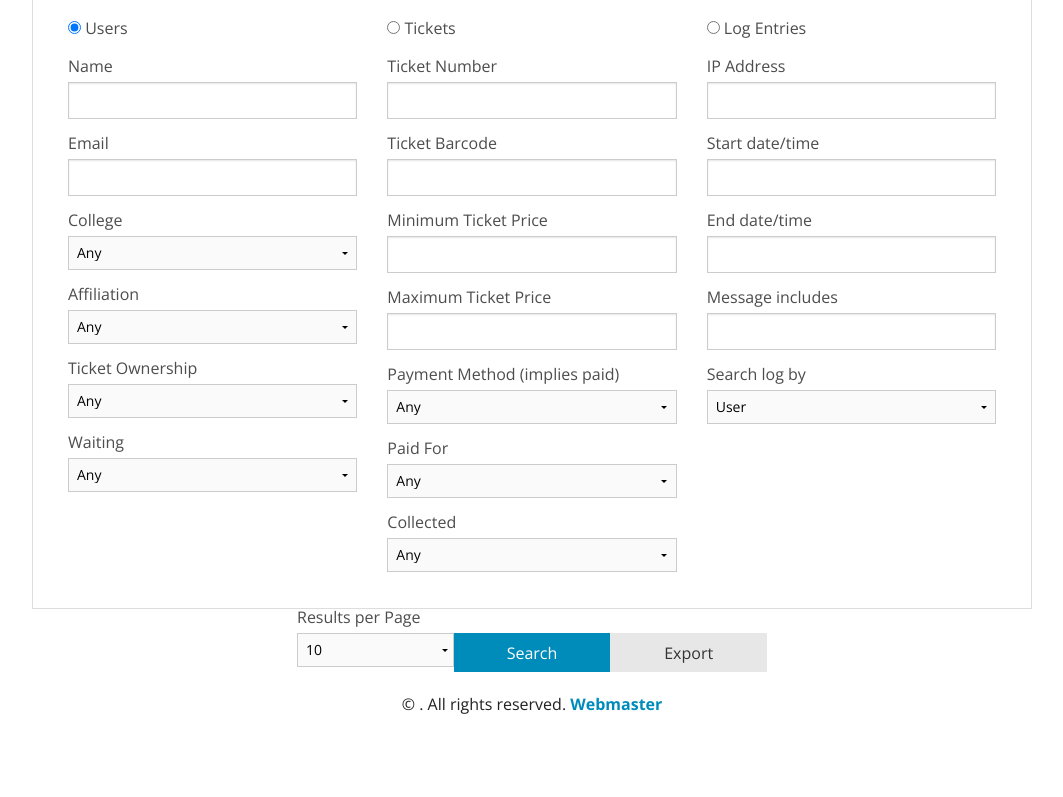
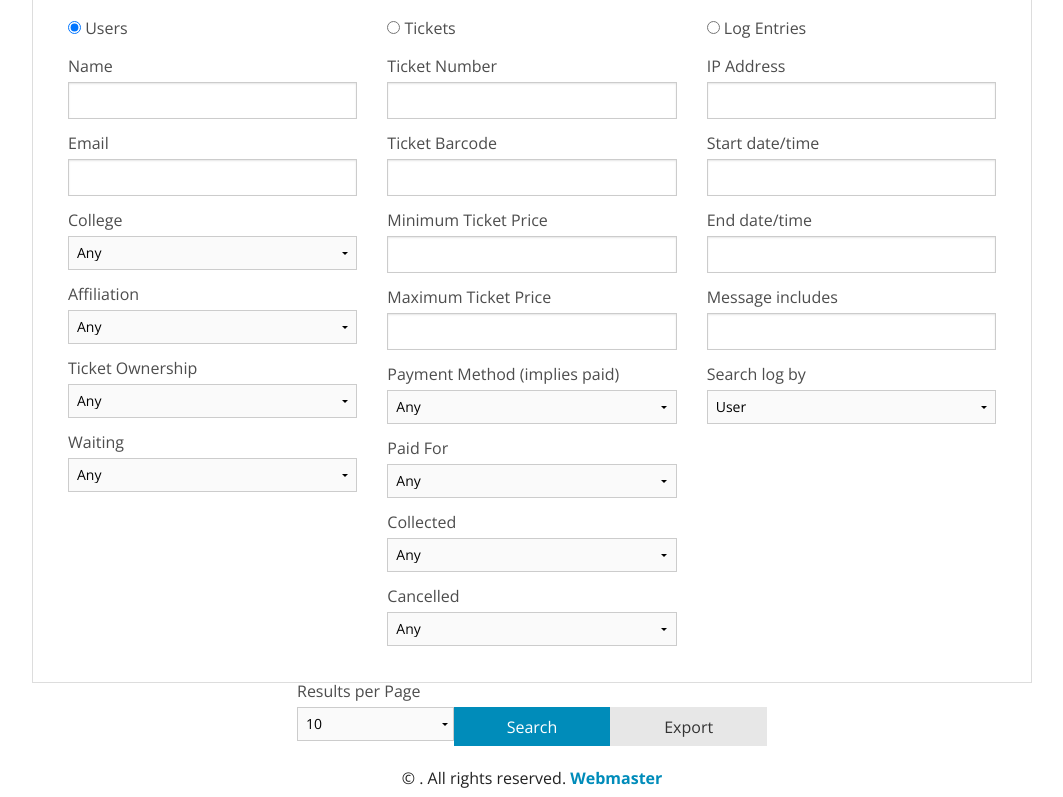
Before and after one commit to KebleBall/Eisitirio, a Python web app: template eisitirio/templates/admin/admin_home.html in a window 1280 px wide. Shown: the part 354-1151 px from the top of the page, without its empty margins (108-1171 px from the left). Before the commit the page ends 1068 px from the top, so only its background shows below. Run offline with Jinja, Linux system fonts and the light colour scheme; the template is opened without the code that fills it, so the values that code supplies are empty.

Commit message:
Allow searching by cancelled
Change-Id: I862d500c7b162e7ffc270d1bf11f2c1a1204430a

```diff
--- a/eisitirio/templates/admin/admin_home.html
+++ b/eisitirio/templates/admin/admin_home.html
@@ -153,6 +153,16 @@
                             </select>
                         </div>
                     </div>
+                    <div class="row">
+                        <div class="columns">
+                            <label for="ticket_cancelled">Cancelled</label>
+                            <select name="ticket_cancelled" id="ticket_cancelled">
+                                <option value="Any"{% if form['ticket_cancelled'] and form['ticket_cancelled'] == 'Any' %} selected="selected"{% endif %}>Any</option>
+                                <option value="Is"{% if form['ticket_cancelled'] and form['ticket_cancelled'] == 'Is' %} selected="selected"{% endif %}>Ticket is cancelled</option>
+                                <option value="IsNot"{% if form['ticket_cancelled'] and form['ticket_cancelled'] == 'IsNot' %} selected="selected"{% endif %}>Ticket is not cancelled</option>
+                            </select>
+                        </div>
+                    </div>
                 </div>
                 <div class="large-4 columns">
                     <div class="row">
```
Also changed, not shown: eisitirio/views/admin.py (+11 -0 lines).
